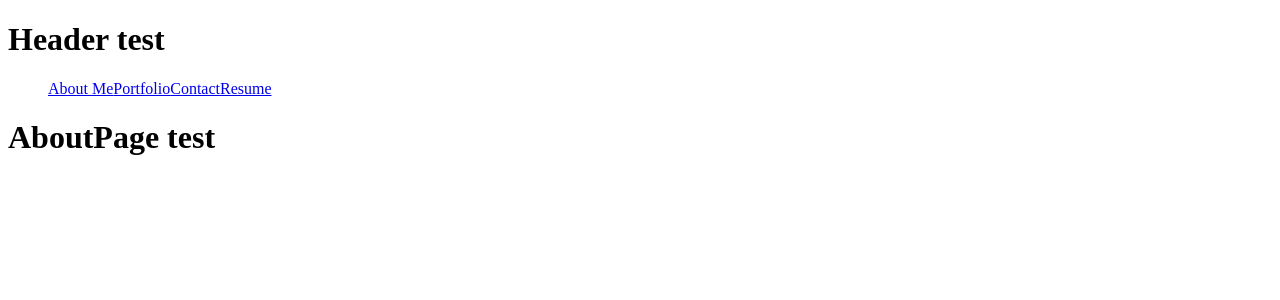
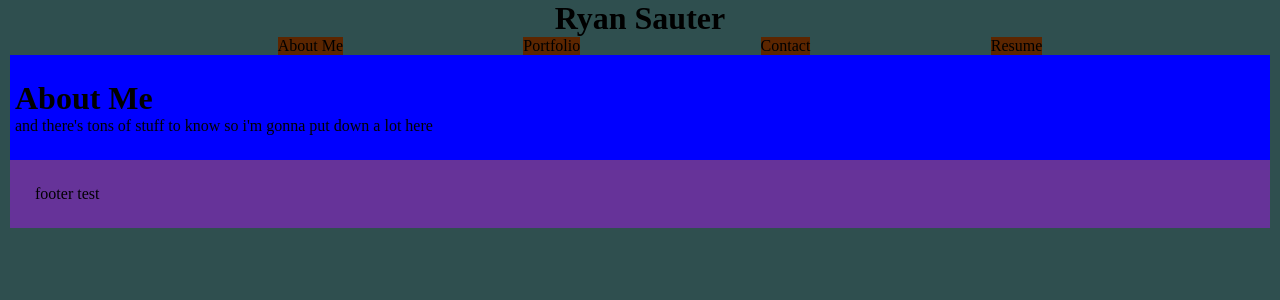
Before and after one commit to ryansauter88/portfolio-2.0, a React (Vite) app: page / in a window 1280 px wide. Shown: the top 300 px of the page. Built offline with nearby package versions, Linux system fonts and the light colour scheme.

Commit message:
initial flex styling

```diff
--- a/src/App.jsx
+++ b/src/App.jsx
@@ -1,6 +1,7 @@
 import { Outlet } from 'react-router-dom';
 import Header from './components/Header'
 import Nav from './components/Nav';
+import Footer from './components/Footer';
 
 function App() {
   return (
@@ -14,6 +15,9 @@ function App() {
         <main>
             <Outlet />
         </main>
+        <footer>
+            <Footer />
+        </footer>
     </>
   );
 }
--- a/src/components/Header.jsx
+++ b/src/components/Header.jsx
@@ -1,7 +1,9 @@
+// TODO: look up how to make an image slide show (and how to make sure the text stays over it, probably just div with bg img that switches)
+
 function Header() {
     return (
         <>
-            <h1>Header test</h1>
+            <h1 className="webpage-title">Ryan Sauter</h1>
         </>
     );
 }
--- a/src/components/Nav.jsx
+++ b/src/components/Nav.jsx
@@ -1,22 +1,24 @@
 // Bringing in the required import from 'react-router-dom'
 import { Link } from 'react-router-dom';
 import Navbar from './UI/Navbar';
+
+// TODO: add variable that gets passed to navbar and highlights the selected category
 
 function Nav() {
   // The Navbar UI component will render each of the Link elements in the links prop
   return (
     <Navbar
       links={[
-        <Link key={1} className="nav-link text-light" to="/">
+        <Link key={1} className="nav-link" to="/">
           About Me
         </Link>,
-        <Link key={2} className="nav-link text-light" to="/portfolio">
+        <Link key={2} className="nav-link" to="/portfolio">
           Portfolio
         </Link>,
-        <Link key={3} className="nav-link text-light" to="/contact">
+        <Link key={3} className="nav-link" to="/contact">
           Contact
         </Link>,
-        <Link key={4} className="nav-link text-light" to="/resume">
+        <Link key={4} className="nav-link" to="/resume">
           Resume
         </Link>,
       ]}
--- a/src/components/UI/Navbar.jsx
+++ b/src/components/UI/Navbar.jsx
@@ -1,13 +1,9 @@
 export default function Navbar({ links }) {
     return (
-        <nav className="">
-            <div className="">
-                <div className="">
-                    <ul className="">
-                        {links.map((link) => link)}
-                    </ul>
-                </div>
-            </div>
-        </nav>
+        <div className="nav-container">
+            <ul className="nav-list">
+                {links.map((link) => link)}
+            </ul>
+        </div>
     );
 }
--- a/src/index.css
+++ b/src/index.css
@@ -0,0 +1,73 @@
+* {
+    /* border: 1px solid red; */
+    margin: 0;
+}
+
+body {
+    background-color: darkslategray;
+}
+
+a {
+    text-decoration: none;
+    color: black;
+}
+
+main {
+    background-color: blue;
+    margin: 0 10px;
+    padding: 25px 5px;
+}
+
+footer {
+    background-color: rebeccapurple;
+    margin: 0 10px;
+    padding: 25px;
+}
+
+.webpage-title {
+    text-align: center;
+}
+
+.nav-container {
+    display: flex;
+    justify-content: center;
+    margin: 0 10px;
+}
+
+.nav-list {
+    display: flex;
+    justify-content: space-around;
+    width: 75%;
+}
+
+.nav-link {
+    text-decoration: none;
+    margin: 0 10px;
+    background-color: rgb(92, 38, 0);
+}
+
+
+/* TODO: add padding and formatting for main section titles */
+
+/* TODO: add hovering highlight in CSS for navbar and project cards */
+
+/* TODO: general css for footer, getting images and links */
+
+@media screen and (max-width: 600px) {
+    ul {
+        padding: 0;
+    }
+    .nav-list {
+        flex-wrap: wrap;
+        flex-direction: row;
+        align-items: center;
+        justify-content: center;
+        width: 100%;
+    }
+    .nav-link {
+        padding: 10px 0;
+        width: 50%;
+        text-align: center;
+        margin: 0;
+    }
+}
--- a/src/pages/AboutPage.jsx
+++ b/src/pages/AboutPage.jsx
@@ -1,7 +1,8 @@
 function AboutPage() {
     return (
         <>
-            <h1>AboutPage test</h1>
+            <h1>About Me</h1>
+            <p>and there's tons of stuff to know so i'm gonna put down a lot here</p>
         </>
     );
 }
--- a/src/pages/ContactPage.jsx
+++ b/src/pages/ContactPage.jsx
@@ -1,7 +1,7 @@
 function ContactPage() {
     return (
         <>
-            <h1>ContactPage test</h1>
+            <h1>Contact</h1>
         </>
     );
 }
--- a/src/pages/PortfolioPage.jsx
+++ b/src/pages/PortfolioPage.jsx
@@ -1,7 +1,9 @@
+// TODO: insert cards, make sure they fit nice
+
 function PortfolioPage() {
     return (
         <>
-            <h1>PortfolioPage test</h1>
+            <h1>Portfolio</h1>
         </>
     );
 }
--- a/src/pages/ResumePage.jsx
+++ b/src/pages/ResumePage.jsx
@@ -1,7 +1,9 @@
+// TODO: add clickable link to download resume (look up how to make download links??)
+
 function ResumePage() {
     return (
         <>
-            <h1>ResumePage test</h1>
+            <h1>Resume</h1>
         </>
     );
 }
```
